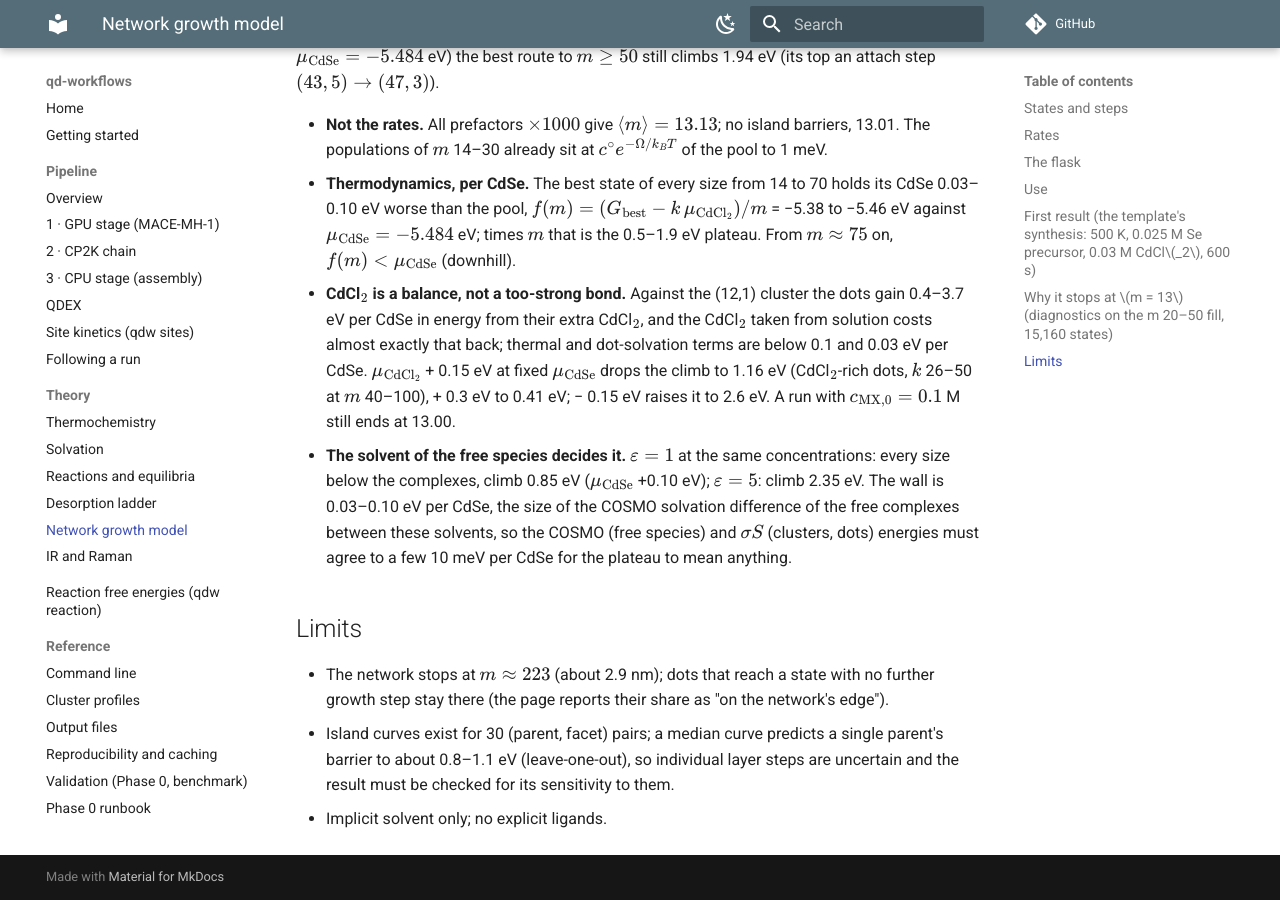
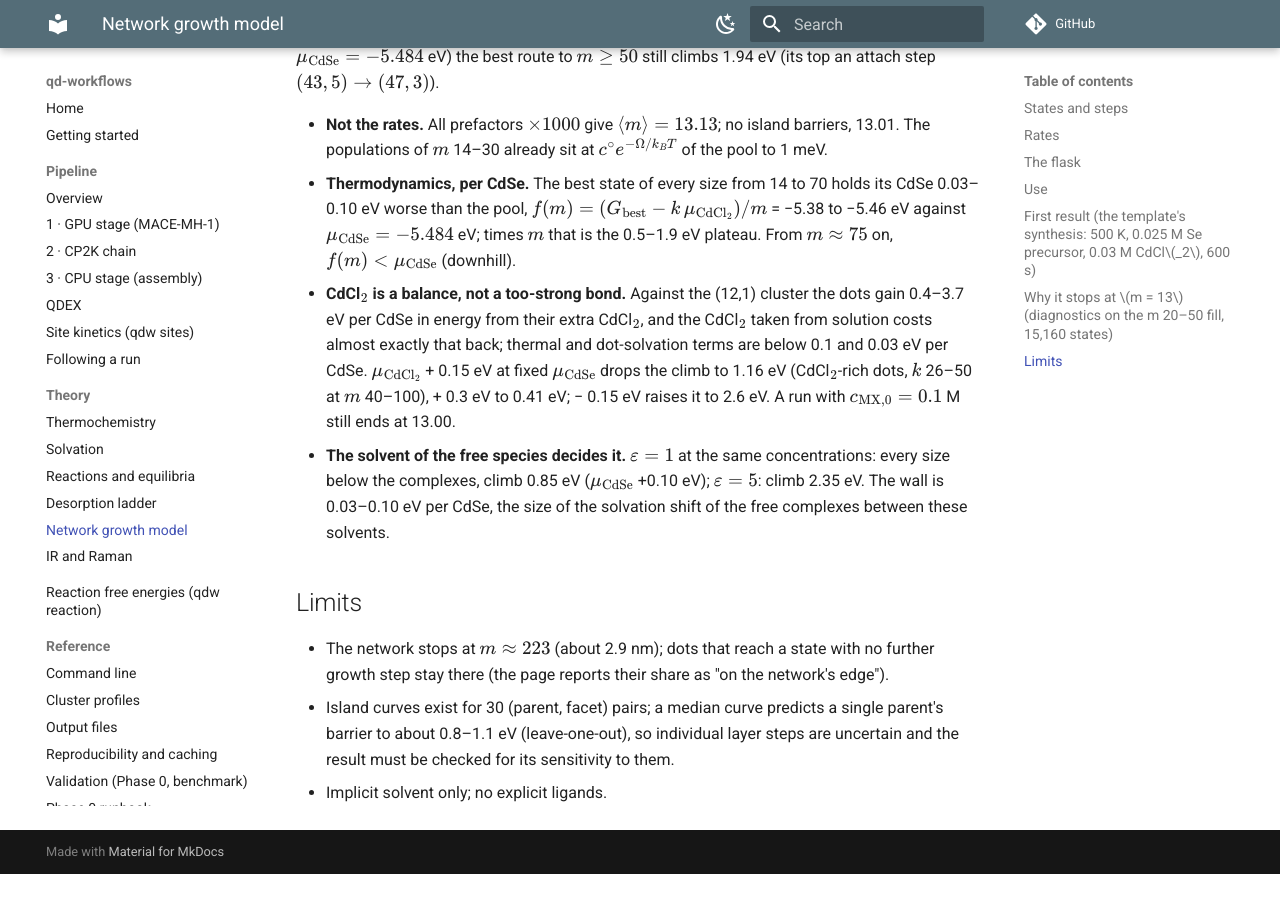
Before and after one commit to nlesc-nano/qd-workflows, an MkDocs documentation site: the page built from docs/theory/network-growth.md, in a window 1280 px wide and 900 px high, scrolled down 3743 px. Built offline with MkDocs 1.6.1 and Material for MkDocs 9.7.7, drawn with Linux system fonts in a browser that asks for light colours; comment, search, counter and statistics services are not loaded; after the commit the page ends 4617 px from its top, so only the background shows below that.

Commit message:
network growth docs: the solvent paragraph states the shift only

```diff
--- a/docs/theory/network-growth.md
+++ b/docs/theory/network-growth.md
@@ -145,9 +145,7 @@ best route to $m \ge 50$ still climbs 1.94 eV (its top an attach step $(43,5) \t
   to 2.6 eV. A run with $c_{\mathrm{MX},0} = 0.1$ M still ends at 13.00.
 - **The solvent of the free species decides it.** $\varepsilon = 1$ at the same concentrations: every size below the
   complexes, climb 0.85 eV ($\mu_\mathrm{CdSe}$ +0.10 eV); $\varepsilon = 5$: climb 2.35 eV. The wall is 0.03–0.10
-  eV per CdSe, the size of the COSMO solvation difference of the free complexes between these solvents, so the COSMO
-  (free species) and $\sigma S$ (clusters, dots) energies must agree to a few 10 meV per CdSe for the plateau to mean
-  anything.
+  eV per CdSe, the size of the solvation shift of the free complexes between these solvents.
 
 ## Limits
 
```
